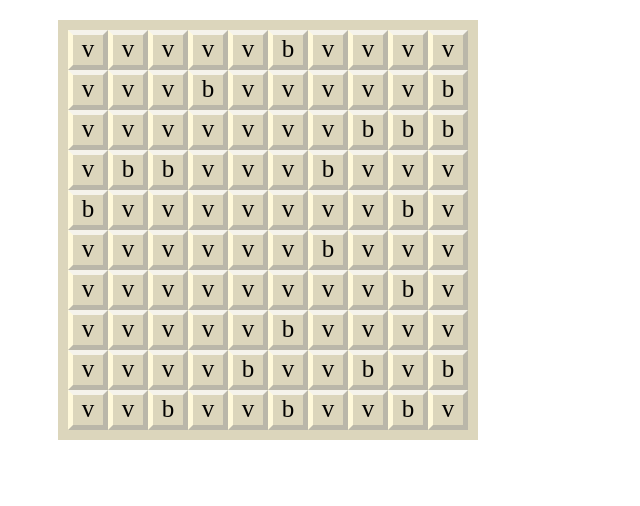
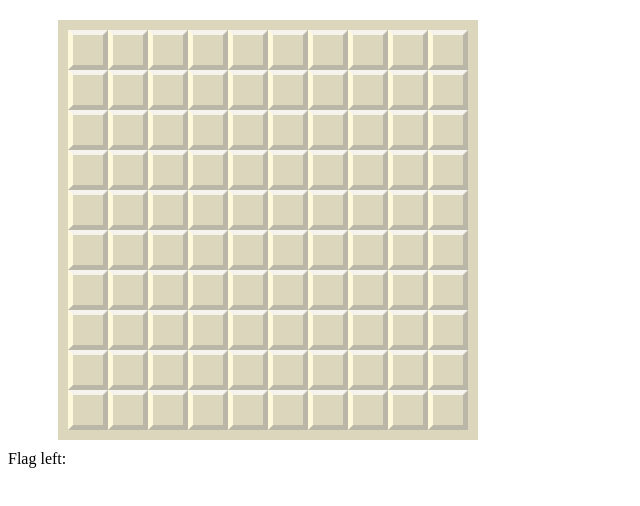
Before and after one commit to merovinjs/react-hooks-lesson, a React (Vite) app: page /exercise/mineswappergame in a window 1280 px wide. Shown: the top 506 px of the page, without its empty margins (0-640 px from the left). Built offline with nearby package versions, Linux system fonts and the light colour scheme.

Commit message:
added:click function

```diff
--- a/src/pages/exercise/MineSwapperGame/MineSwapperGame.tsx
+++ b/src/pages/exercise/MineSwapperGame/MineSwapperGame.tsx
@@ -1,13 +1,17 @@
-import { useEffect, useState } from "react";
+import { useEffect, useState, useRef } from "react";
 import style from "./styles.module.css";
 interface Square {
   id: number;
   className?: string;
   value: string | null;
+  data?: string | number;
+  isClick?: boolean;
 }
 const CreateBoard = () => {
   const width = 10;
   const bombAmount = 20;
+  const [isGameOver, setIsgameOver] = useState(false);
+  const [isclick, setIsClick] = useState(false);
   const [squares, setSquares] = useState<Square[]>([]);
   const [bombArray, setBombArray] = useState<Square[]>([]);
   const [emptyArray, setEmtyArray] = useState<Square[]>([]);
@@ -25,24 +29,83 @@ const CreateBoard = () => {
         value: `${shuffleArray[i]}`,
         className: `${shuffleArray[i]}`,
       }));
+
     setEmtyArray(emptyArray);
     setBombArray(bombArray);
     setShuffleArray(shuffleArray);
     setSquares(squares);
     setGameArray(gameArray);
   }, [width]);
+  for (let i = 0; i < squares.length; i++) {
+    let total: number = 0;
+    const isLeftEdge = i % width === 0;
+    const isRightEdge = i % width === width - 1;
+    if (squares[i].value == "valid") {
+      if (i > 0 && !isLeftEdge && squares[i - 1].value == "bomb") total++;
+      if (i > 9 && !isRightEdge && squares[i + 1 - width].value == "bomb") total++;
+      if (i > 10 && squares[i - width].value == "bomb") total++;
+      if (i > 11 && !isLeftEdge && squares[i - width - 1].value == "bomb") total++;
+      if (i < 99 && !isRightEdge && squares[i + 1].value == "bomb") total++;
+      if (i < 90 && isLeftEdge && squares[i - 1 + width].value == "bomb") total++;
+      if (i < 88 && !isRightEdge && squares[i + 1 + width].value == "bomb") total++;
+      if (i < 89 && squares[i + width].value == "bomb") total++;
+      squares[i].data = total;
+    }
+  }
 
-  console.log(shuffleArray);
-  const handleClick = (square: Square) => {
+  const handleNormalClick = (square: Square) => {
+    if (isGameOver) return;
+    if (square.value == "bomb") {
+      gameOver();
+    } else {
+      let total = square.data;
+      if (total != 0) {
+        square.className = "checked";
+        square.isClick = true;
+        if (total === 1) square.className = "one";
+        if (total === 2) square.className = "two";
+        if (total === 3) square.className = "three";
+        if (total === 4) square.className = "four";
+        if (total === 5) square.className = "five";
+        if (total === 6) square.className = "six";
+      }
+      setIsClick(true);
+    }
     console.log(square);
   };
+  const result = useRef<HTMLDivElement>(null);
+  function gameOver() {
+    squares.forEach(function (square) {
+      if (square.value == "bomb") {
+        square.className = "checked";
+      }
+    });
+    setIsgameOver(true);
+    if (result.current) {
+      result.current.innerHTML = "game Over";
+    }
+  }
+  const Square = ({ square }: { square: Square }) => {
+    return (
+      <div
+        onClick={() => handleNormalClick(square)}
+        className={square.className === "valid" ? style.valid : square.className === "one" ? style.one : square.className === "two" ? style.two : square.className === "three" ? style.three : square.className === "four" ? style.four : square.className === "five" ? style.five : square.className === "six" ? style.six : square.className === "checked" ? style.checked : style.bomb}
+        key={square.id}>
+        {isGameOver ? square.value == "bomb" && square.value?.charAt(0) : ""}
+      </div>
+    );
+  };
   return (
-    <div className={style.grid}>
-      {squares.map((square) => (
-        <div onClick={() => handleClick(square)} className={square.className === "valid" ? style.valid : style.bomb} key={square.id}>
-          {square?.value?.charAt(0)}
-        </div>
-      ))}
+    <div>
+      <div className={style.grid}>
+        {squares.map((square) => (
+          <Square key={square.id} square={square} />
+        ))}
+      </div>
+      <div>
+        Flag left:<span></span>
+      </div>
+      <div ref={result}></div>
     </div>
   );
 };
--- a/src/pages/exercise/MineSwapperGame/styles.module.css
+++ b/src/pages/exercise/MineSwapperGame/styles.module.css
@@ -24,3 +24,24 @@
   border: 5px solid;
   border-color: #f5f3eb #bab7a9 #bab7a9 #fff9db;
 }
+.checked {
+  height: 40px;
+  width: 40px;
+  background-color: black;
+  color: red;
+  display: flex;
+  justify-content: center;
+  align-items: center;
+}
+.one {
+  content: "1";
+  height: 40px;
+  width: 40px;
+  background-color: aquamarine;
+}
+.two {
+  content: "2";
+  height: 40px;
+  width: 40px;
+  background-color: aquamarine;
+}
```
